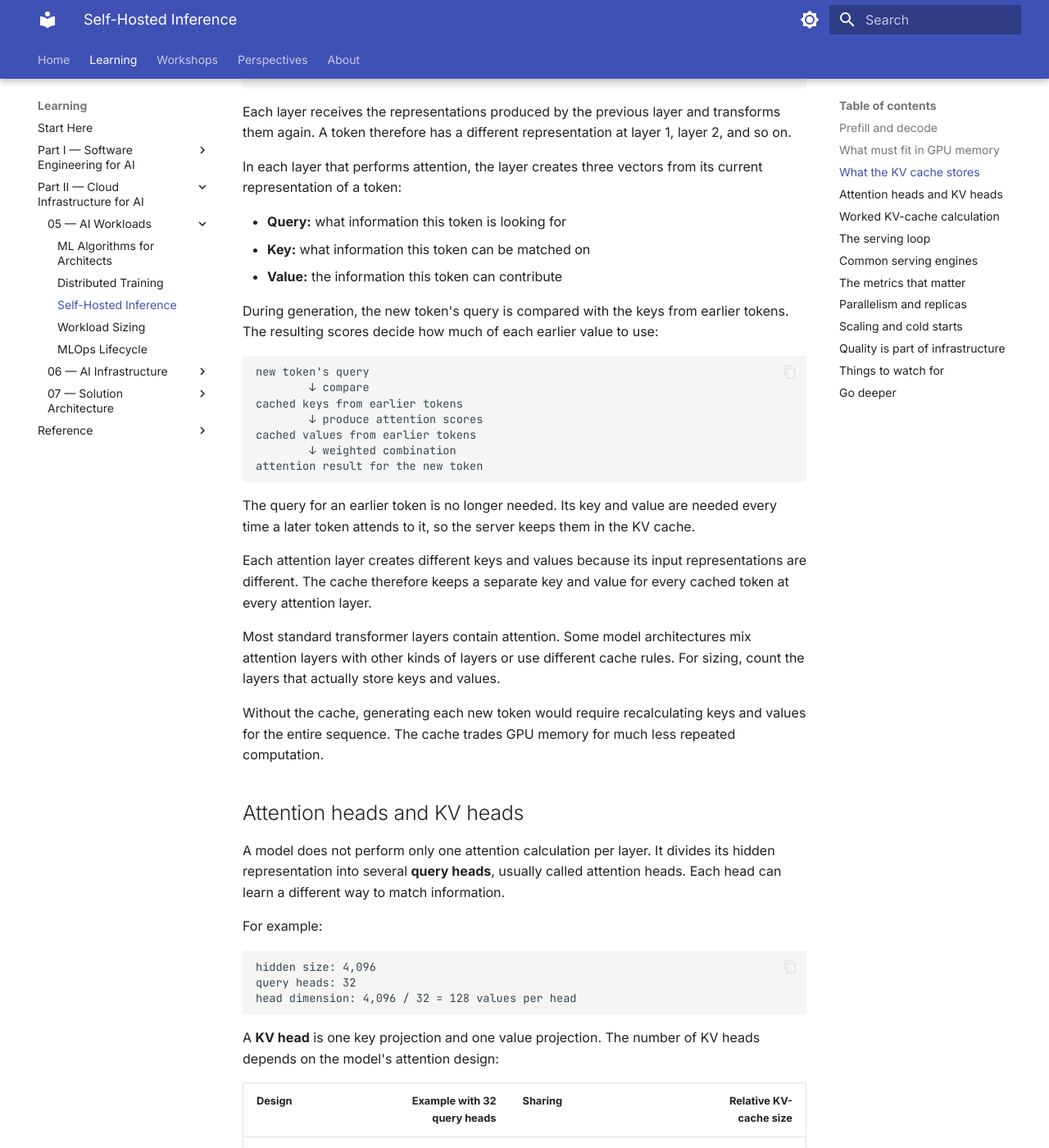
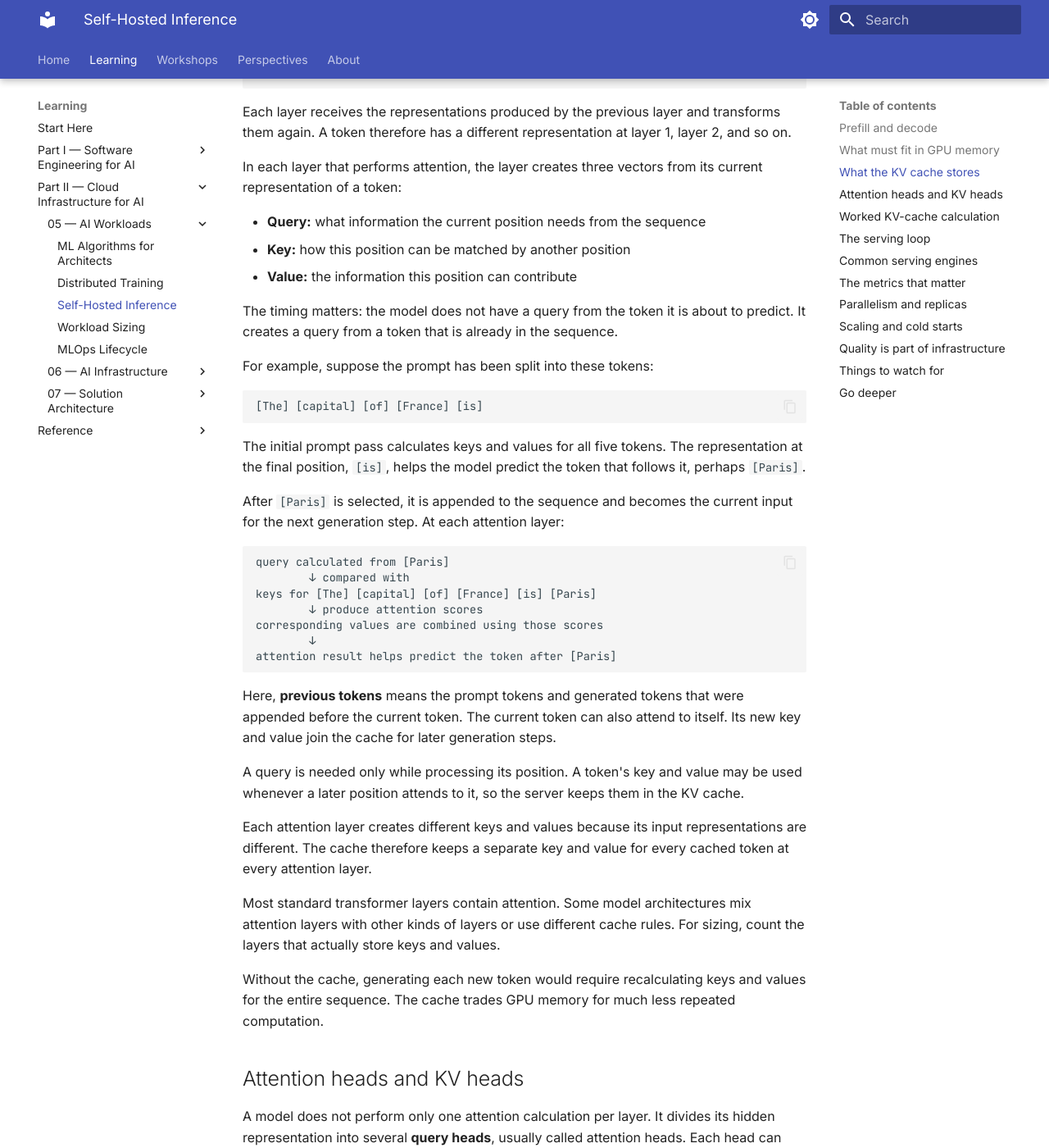
Before and after one commit to Jonathan34/ai-learning, an MkDocs documentation site: the page built from docs/05-ai-workloads/23-self-hosted-inference.md, in a window 1280 px wide and 1400 px high, scrolled down 1237 px. Shown: the whole window at 82% size. Built offline with MkDocs 1.6.1 and Material for MkDocs 9.7.7, drawn with Linux system fonts in a browser that asks for light colours.

Commit message:
docs: clarify token timing in KV attention

````diff
--- a/docs/05-ai-workloads/23-self-hosted-inference.md
+++ b/docs/05-ai-workloads/23-self-hosted-inference.md
@@ -45,23 +45,44 @@ Each layer receives the representations produced by the previous layer and trans
 
 In each layer that performs attention, the layer creates three vectors from its current representation of a token:
 
-- **Query:** what information this token is looking for
-- **Key:** what information this token can be matched on
-- **Value:** the information this token can contribute
+- **Query:** what information the current position needs from the sequence
+- **Key:** how this position can be matched by another position
+- **Value:** the information this position can contribute
 
-During generation, the new token's query is compared with the keys from earlier tokens. The resulting scores decide how much of each earlier value to use:
+The timing matters: the model does not have a query from the token it is
+about to predict. It creates a query from a token that is already in the
+sequence.
+
+For example, suppose the prompt has been split into these tokens:
 
 ```text
-new token's query
-        ↓ compare
-cached keys from earlier tokens
-        ↓ produce attention scores
-cached values from earlier tokens
-        ↓ weighted combination
-attention result for the new token
+[The] [capital] [of] [France] [is]
 ```
 
-The query for an earlier token is no longer needed. Its key and value are needed every time a later token attends to it, so the server keeps them in the KV cache.
+The initial prompt pass calculates keys and values for all five tokens. The
+representation at the final position, `[is]`, helps the model predict the
+token that follows it, perhaps `[Paris]`.
+
+After `[Paris]` is selected, it is appended to the sequence and becomes the
+current input for the next generation step. At each attention layer:
+
+```text
+query calculated from [Paris]
+        ↓ compared with
+keys for [The] [capital] [of] [France] [is] [Paris]
+        ↓ produce attention scores
+corresponding values are combined using those scores
+        ↓
+attention result helps predict the token after [Paris]
+```
+
+Here, **previous tokens** means the prompt tokens and generated tokens that
+were appended before the current token. The current token can also attend to
+itself. Its new key and value join the cache for later generation steps.
+
+A query is needed only while processing its position. A token's key and value
+may be used whenever a later position attends to it, so the server keeps them
+in the KV cache.
 
 Each attention layer creates different keys and values because its input representations are different. The cache therefore keeps a separate key and value for every cached token at every attention layer.
 
````
Also changed, not shown: docs/reference/glossary.md (+1 -1 lines).
